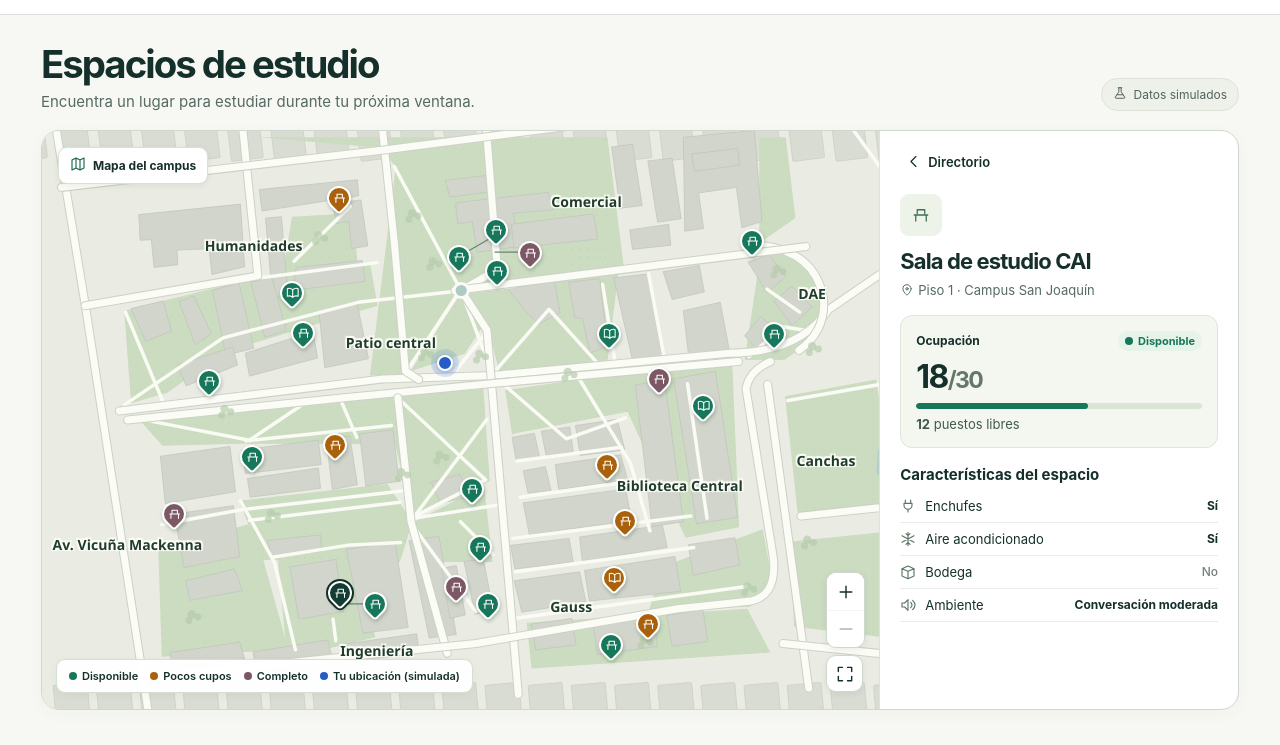
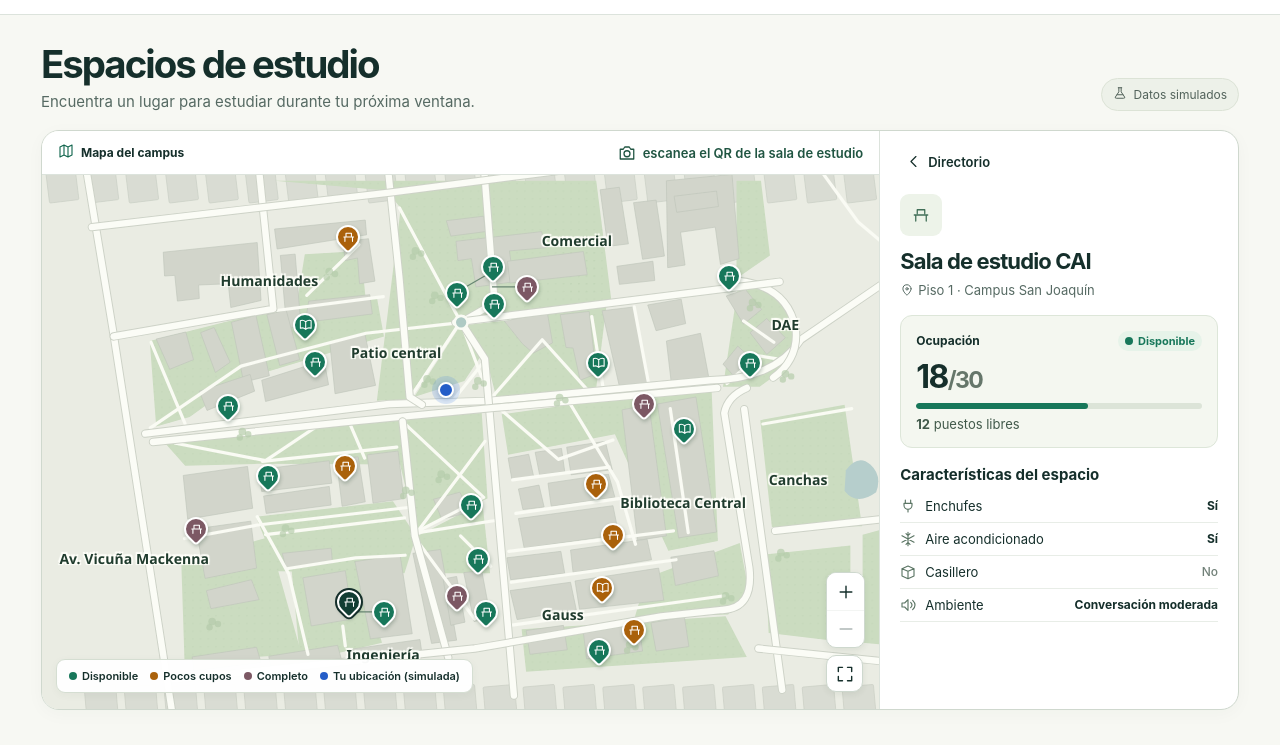
Before and after one commit to ignacio-bustos-uc/Proyecto-Resoluci-n-Creativa-de-Problemas, a plain HTML site: page index.html in a window 1280 px wide. Both pictures are taken after a click on the button 339 px from the left and 648 px from the top of the page. Shown: the part 55-800 px from the top of the page. Drawn offline with Linux system fonts and the light colour scheme.

Commit message:
Añadir indicación de escaneo QR y usar Casillero en las fichas

```diff
--- a/index.html
+++ b/index.html
@@ -20,6 +20,10 @@ main{max-width:1650px;margin:auto;padding:clamp(20px,2.2vw,34px) clamp(12px,3.2v
 .position-demo{position:absolute;pointer-events:none;width:16px;height:16px;border-radius:50%;background:#245dc8;border:2px solid white;box-shadow:0 0 0 6px #3978e62b,0 1px 5px #1c458258;transform:translate(-50%,-50%)}
 .legend .location-dot{background:#245dc8}.sheet-grip{display:none}
 @media(max-width:760px){.sheet-grip{display:block;width:42px;height:5px;margin:-6px auto 8px;border-radius:8px;background:#98a99f}.detail{overscroll-behavior:contain}.legend{max-width:calc(100% - 60px);flex-wrap:wrap}.zone{font-size:13px}}
+.map-tools{position:absolute;inset:0 0 auto;display:flex;align-items:center;justify-content:space-between;gap:12px;height:44px;padding:0 16px;background:#fff;border-bottom:1px solid var(--line)}
+.map-tools .mapcap{position:static;padding:0;border:0;box-shadow:none}.qr-note{display:inline-flex;align-items:center;gap:7px;color:#205542;font-size:13px;font-weight:600}.qr-note .ic{width:18px;height:18px}.qr-note i{display:flex}
+.mapbox>.map{top:44px}
+@media(max-width:760px){.map-tools{padding:0 12px}.map-tools .mapcap{display:none}}
 </style>
 </head>
 <body>
@@ -27,7 +31,7 @@ main{max-width:1650px;margin:auto;padding:clamp(20px,2.2vw,34px) clamp(12px,3.2v
 <header><div class="top"><div class="brand"><span class="mark" data-icon="atlas"></span>Punto Estudio</div><div class="campus"><i data-icon="pin"></i>Campus San Joaquín</div></div></header>
 <main><div class="intro"><div><h1>Espacios de estudio</h1><p>Encuentra un lugar para estudiar durante tu próxima ventana.</p></div><span class="sim"><i data-icon="flask"></i>Datos simulados</span></div>
 <div class="workspace"><section class="mapbox" aria-label="Mapa interactivo del campus"><div class="map" id="map"><div class="sheet" id="sheet"></div><div id="zones" aria-hidden="true"></div><div id="position" class="position-demo" role="img" aria-label="Tu ubicación simulada en el patio central"></div><div id="markers"></div></div>
-<div class="mapcap"><i data-icon="atlas"></i>Mapa del campus</div>
+<div class="map-tools"><div class="mapcap"><i data-icon="atlas"></i>Mapa del campus</div><span class="qr-note"><i data-icon="camera" aria-hidden="true"></i>escanea el QR de la sala de estudio</span></div>
 <div class="legend" aria-label="Leyenda de disponibilidad"><span class="available"><i class="dot"></i>Disponible</span><span class="limited"><i class="dot"></i>Pocos cupos</span><span class="full"><i class="dot"></i>Completo</span><span><i class="dot location-dot"></i>Tu ubicación (simulada)</span></div>
 <div class="zoom"><div class="zoomgroup"><button class="control" id="plus" aria-label="Acercar mapa" title="Acercar mapa" data-icon="plus"></button><button class="control" id="minus" aria-label="Alejar mapa" title="Alejar mapa" data-icon="minus"></button></div><button class="control" id="reset" aria-label="Ver el campus completo" title="Ver el campus completo" data-icon="fit"></button></div></section>
 <aside class="side" aria-label="Espacios de estudio"><div id="sidehead" class="sidehead"><div class="cardtop"><h2>Directorio</h2><span class="count" id="count"></span></div><label class="search"><i data-icon="search"></i><input id="search" type="search" aria-label="Buscar sala o biblioteca" placeholder="Buscar sala o biblioteca…"></label><div class="filters" aria-label="Filtrar espacios"><button class="chip" data-filter="all" aria-pressed="true">Todos</button><button class="chip" data-filter="free" aria-pressed="false">Con cupos</button><button class="chip" data-filter="plug" aria-pressed="false">Con enchufes</button></div></div><div class="roomlist" id="list"></div><section class="detail" id="detail" aria-label="Ficha del espacio" hidden></section></aside></div><span class="sr" id="announce" role="status"></span></main>
@@ -35,6 +39,7 @@ main{max-width:1650px;margin:auto;padding:clamp(20px,2.2vw,34px) clamp(12px,3.2v
 'use strict';
 const $=id=>document.getElementById(id);
 const paths={
+ camera:'M3 7h4l2-3h6l2 3h4v13H3z M16 13a4 4 0 11-8 0 4 4 0 018 0z',
  atlas:'M3 6l6-3 6 3 6-3v15l-6 3-6-3-6 3z M9 3v15 M15 6v15',
  pin:'M19 10c0 5-7 11-7 11S5 15 5 10a7 7 0 1114 0z M14 10a2 2 0 11-4 0 2 2 0 014 0z',
  flask:'M9 3h6 M10 3v7l-6 9q-1 2 2 2h12q3 0 2-2l-6-9V3 M7 15h10',
@@ -50,7 +55,7 @@ $('icondefs').innerHTML=Object.entries(paths).map(([name,d])=>`<symbol id="i-${n
 const icon=name=>`<svg class="ic" aria-hidden="true" viewBox="0 0 24 24"><use href="#i-${name}"/></svg>`;
 document.querySelectorAll('[data-icon]').forEach(el=>el.innerHTML=icon(el.dataset.icon));
 // Coordenadas en el plano de referencia. Ocupación y equipamiento de demostración.
-// nombre, piso, x, y, ocupados, capacidad, enchufes, aire, bodega, ambiente
+// nombre, piso, x, y, ocupados, capacidad, enchufes, aire, casillero, ambiente
 const entries=[
  ['Sala de estudio CAI','Piso 1',402,654,18,30,1,1,0,'Conversación moderada'],
  ['Sala Carlos Rivera','Piso 1',812,550,22,24,1,1,0,'Silencioso'],
@@ -248,7 +253,7 @@ function openRoom(r,trigger){
  if(selected!==null)pins.get(selected).classList.remove('active');selected=r.id;previous=trigger;pins.get(r.id).classList.add('active');
  const [kind,label]=state(r);
  const attr=(symbol,title,value)=>`<div class="attr">${icon(symbol)}${title}<strong class="${value==='No'?'no':''}">${value}</strong></div>`;
- $('detail').innerHTML=`<div class="sheet-grip" aria-hidden="true"></div><div class="detailbar"><button class="back" id="back">${icon('back')}Directorio</button></div><div class="roomicon ${r.type==='book'?'library':''}">${icon(r.type)}</div><h2 tabindex="-1" id="roomtitle">${r.name}</h2><p class="loc">${icon('pin')}${r.floor} · Campus San Joaquín</p><div class="occ ${kind}"><div class="smallrow">Ocupación<span class="status"><i class="dot"></i>${label}</span></div><div class="ratio" aria-label="${r.used} de ${r.total} puestos ocupados">${r.used}<span>/${r.total}</span></div><div class="meter"><i style="width:${100*r.used/r.total}%"></i></div><p><strong>${r.free}</strong> ${r.free===1?'puesto libre':'puestos libres'}</p></div><h3>Características del espacio</h3>${attr('plug','Enchufes',r.plug?'Sí':'No')}${attr('air','Aire acondicionado',r.air?'Sí':'No')}${attr('box','Bodega',r.store?'Sí':'No')}${attr('noise','Ambiente',r.sound)}`;
+ $('detail').innerHTML=`<div class="sheet-grip" aria-hidden="true"></div><div class="detailbar"><button class="back" id="back">${icon('back')}Directorio</button></div><div class="roomicon ${r.type==='book'?'library':''}">${icon(r.type)}</div><h2 tabindex="-1" id="roomtitle">${r.name}</h2><p class="loc">${icon('pin')}${r.floor} · Campus San Joaquín</p><div class="occ ${kind}"><div class="smallrow">Ocupación<span class="status"><i class="dot"></i>${label}</span></div><div class="ratio" aria-label="${r.used} de ${r.total} puestos ocupados">${r.used}<span>/${r.total}</span></div><div class="meter"><i style="width:${100*r.used/r.total}%"></i></div><p><strong>${r.free}</strong> ${r.free===1?'puesto libre':'puestos libres'}</p></div><h3>Características del espacio</h3>${attr('plug','Enchufes',r.plug?'Sí':'No')}${attr('air','Aire acondicionado',r.air?'Sí':'No')}${attr('box','Casillero',r.store?'Sí':'No')}${attr('noise','Ambiente',r.sound)}`;
  $('sidehead').hidden=true;$('list').hidden=true;$('detail').hidden=false;$('detail').scrollTop=0;
  $('back').onclick=closeRoom;$('roomtitle').focus({preventScroll:true});
  if(trigger.classList.contains('room')){ox=map.clientWidth/2-r.x*scale();oy=map.clientHeight/2-r.y*scale();draw();}
```
